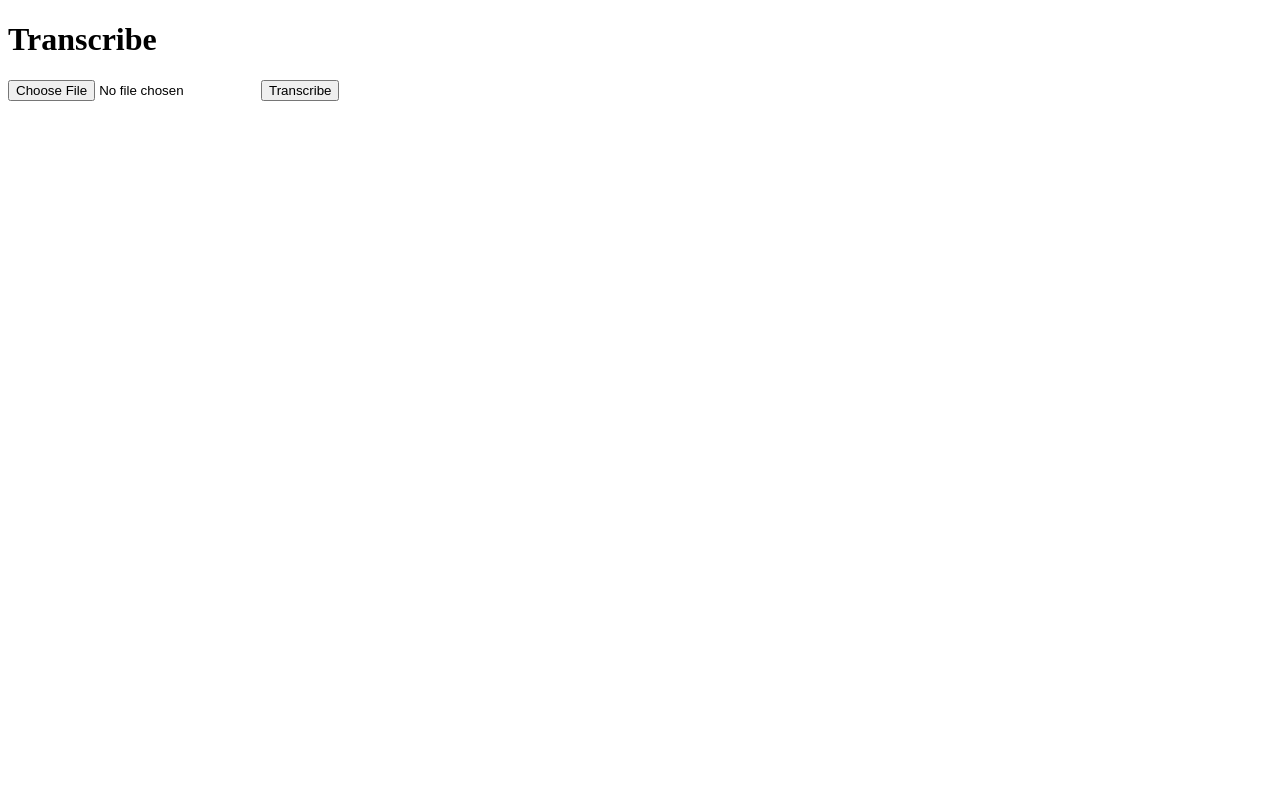
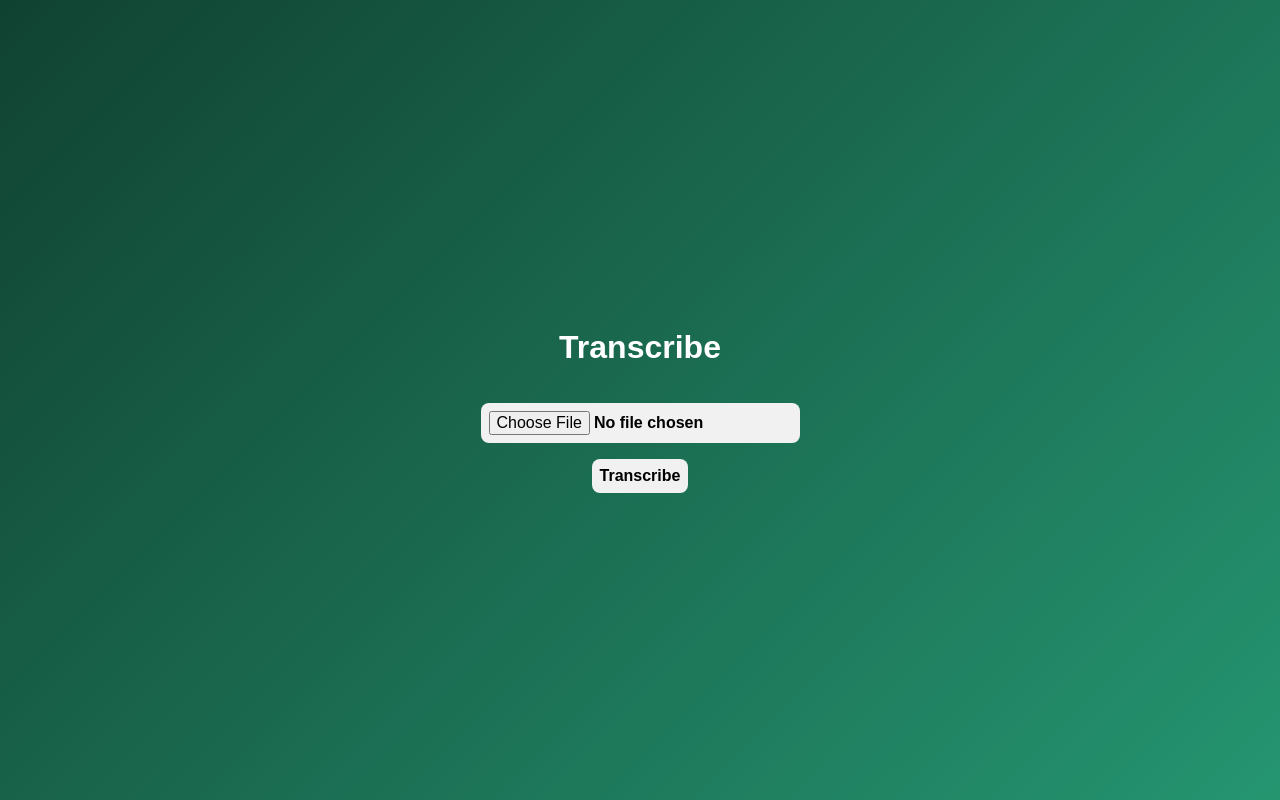
Before and after one commit to john-masters/react-whisper, a React (Vite) app: page / in a window 1280 px wide. Built offline with nearby package versions, Linux system fonts and the light colour scheme.

Commit message:
Fixed some bugs, but still have bugs

```diff
--- a/index.html
+++ b/index.html
@@ -4,6 +4,7 @@
     <meta charset="UTF-8" />
     <link rel="icon" type="image/svg+xml" href="/vite.svg" />
     <meta name="viewport" content="width=device-width, initial-scale=1.0" />
+    <link rel="stylesheet" href="/src/main.css" />
     <title>Vite + React + TS</title>
   </head>
   <body>
--- a/src/App.tsx
+++ b/src/App.tsx
@@ -1,50 +1,41 @@
-import { useState } from 'react'
-
 export default () => {
-  const [file, setFile] = useState(null)
 
   async function handleSubmit(e:any) {
     e.preventDefault()
 
-    // const reader = new FileReader()
     const file = e.target[0].files[0]
+    const reader = new FileReader()
 
-    const fileURL = URL.createObjectURL(file)
-
-    const data = new FormData()
-    data.append('file', file)
-
-    // reader.addEventListener('load', async () => {
+    reader.addEventListener('load', async () => {
       try {
-        const res = await fetch("http://localhost:8080/", {
-          method: "POST",
-          // headers: {"Content-Type": "multipart/form-data"},
-          // body: reader.result
-          headers: {"Content-Type": "application/json"},
-          body: JSON.stringify({fileURL})
+        const res = await fetch('http://localhost:8080', {
+          method: 'POST',
+          headers: {'Content-Type': 'multipart/form-data'},
+          body: reader.result
         })
-        console.log("res: ", res)
+        console.log('res: ', res)
       }
 
       catch (err) {
-        console.log("err: ", err)
+        console.log('err: ', err)
       }
       // console.log(reader.result?.toString())
-    // })
-    // reader.readAsBinaryString(file)
+    })
+    reader.readAsBinaryString(file)
 
   }
 
   return (
-    <div className="App">
+    <div className='App'>
       <h1>Transcribe</h1>
       <form onSubmit={handleSubmit}>
           <input
-            type="file"
-            placeholder="Path to file"
-            accept=".mp3, .mp4, .mpeg, .mpga, .m4a, .wav, .webm"
+            id='file'
+            type='file'
+            placeholder='Path to file'
+            accept='.mp3, .mp4, .mpeg, .mpga, .m4a, .wav, .webm'
           />
-        <input id="submit" type="submit" value="Transcribe"/>
+        <input id='submit' type='submit' value='Transcribe'/>
       </form>
     </div>
   )
--- /dev/null
+++ b/src/main.css
@@ -0,0 +1,62 @@
+@keyframes gradient {
+  0% {
+    background-position: 0% 50%;
+  }
+  50% {
+    background-position: 100% 50%;
+  }
+  100% {
+    background-position: 0% 50%;
+  }
+}
+
+body {
+  margin: 0;
+  padding: 0;
+  box-sizing: border-box;
+  width: 100vw;
+  height: 100vh;
+  display: flex;
+  flex-direction: column;
+  justify-content: center;
+  align-items: center;
+  font-family: sans-serif;
+  text-align: center;
+  /* make a beautiful gradient background */
+  background: linear-gradient(135deg, #000000, #29a67d, #000000);
+  background-size: 400% 400%;
+  animation: gradient 10s ease infinite;
+}
+
+form {
+  display: flex;
+  flex-direction: column;
+  justify-content: center;
+  align-items: center;
+}
+
+#submit {
+  margin-top: 1rem;
+  padding: 0.5rem;
+  border: none;
+  border-radius: 0.5rem;
+  background-color: #f1f1f1;
+  font-size: 1rem;
+  font-weight: 600;
+  cursor: pointer;
+}
+
+#file {
+  margin-top: 1rem;
+  padding: 0.5rem;
+  border: none;
+  border-radius: 0.5rem;
+  background-color: #f1f1f1;
+  font-size: 1rem;
+  font-weight: 600;
+  cursor: pointer;
+}
+
+h1 {
+  color: white;
+}
```
